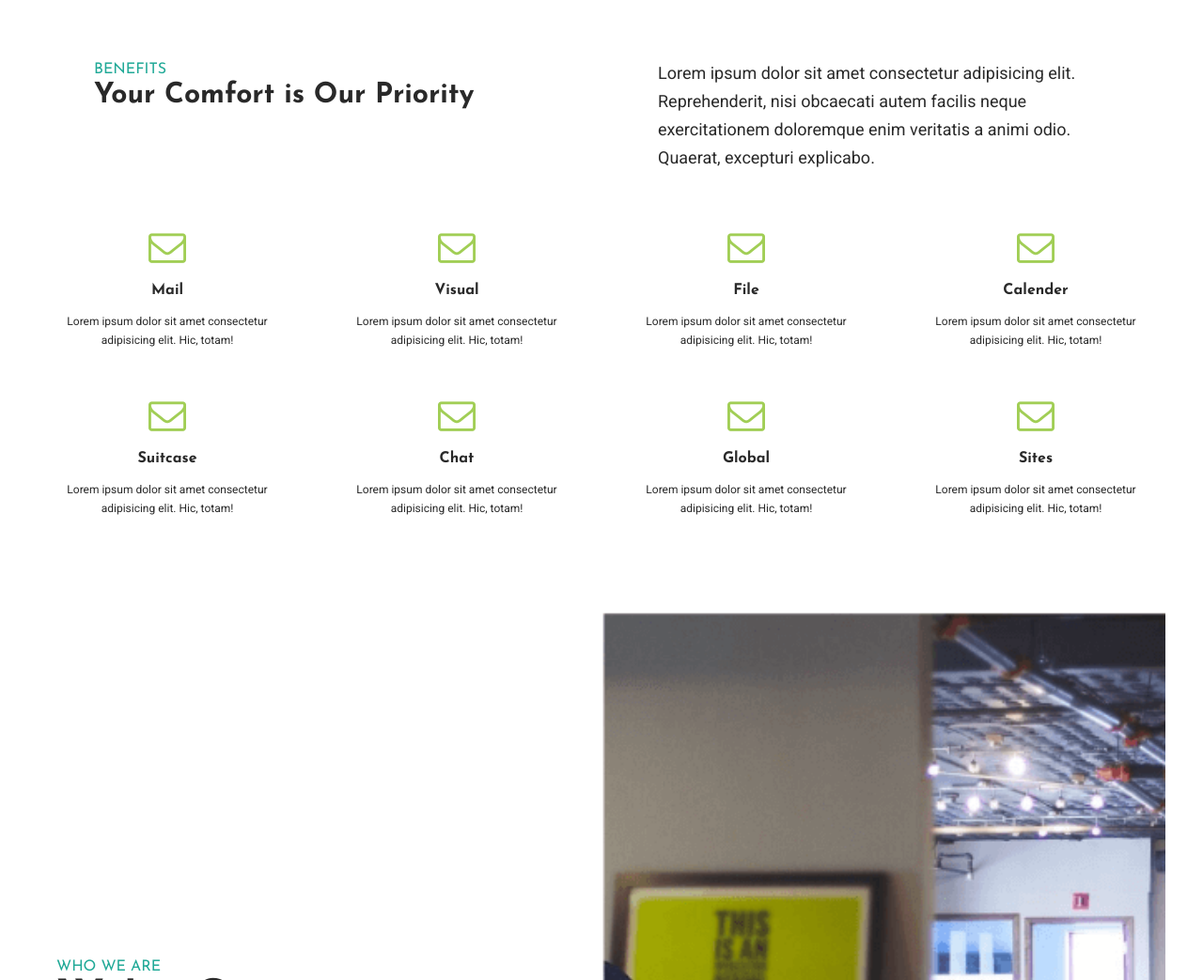
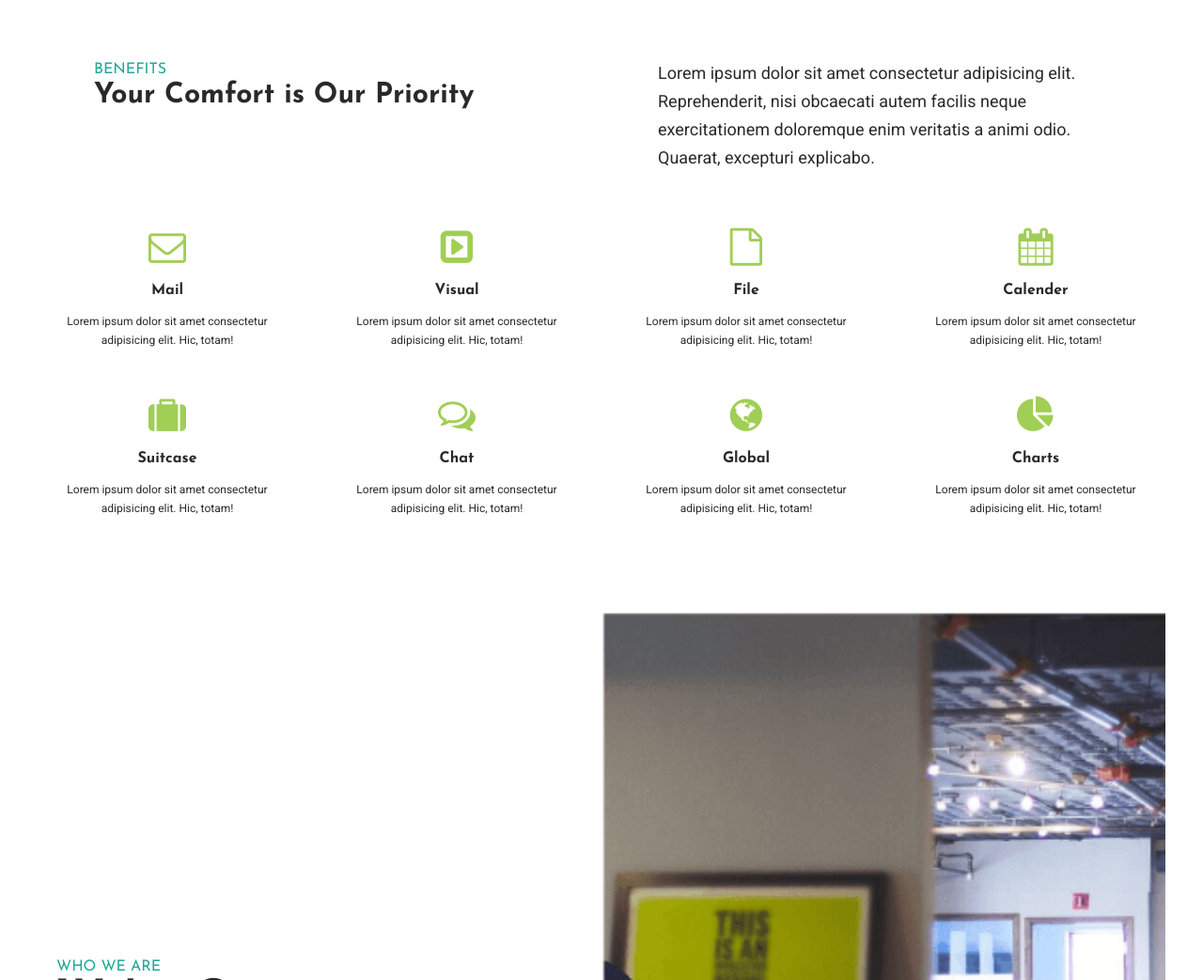
Before and after one commit to vivek-munjapara/Co-Working, a plain HTML site: page index.html in a window 1280 px wide. Shown: the part 931-1974 px from the top of the page at 94% size. Drawn offline with Linux system fonts and the light colour scheme.

Commit message:
Update index.html

```diff
--- a/index.html
+++ b/index.html
@@ -69,38 +69,38 @@
                 <p>Lorem ipsum dolor sit amet consectetur adipisicing elit. Hic, totam!</p>
             </div>
             <div class="icon">
-                <a href="#"><i class="fa fa-envelope-o" aria-hidden="true"></i></a>
+                <a href="#"><i class="fa fa-caret-square-o-right" aria-hidden="true"></i></a>
                 <h4>Visual</h4>
                 <p>Lorem ipsum dolor sit amet consectetur adipisicing elit. Hic, totam!</p>
             </div>
             <div class="icon">
-                <a href="#"><i class="fa fa-envelope-o" aria-hidden="true"></i></a>
+                <a href="#"><i class="fa fa-file-o" aria-hidden="true"></i></a>
                 <h4>File</h4>
                 <p>Lorem ipsum dolor sit amet consectetur adipisicing elit. Hic, totam!</p>
             </div>
             <div class="icon">
-                <a href="#"><i class="fa fa-envelope-o" aria-hidden="true"></i></a>
+                <a href="#"><i class="fa fa-calendar" aria-hidden="true"></i></i></a>
                 <h4>Calender</h4>
                 <p>Lorem ipsum dolor sit amet consectetur adipisicing elit. Hic, totam!</p>
             </div>
             <div class="icon">
-                <a href="#"><i class="fa fa-envelope-o" aria-hidden="true"></i></a>
+                <a href="#"><i class="fa fa-suitcase" aria-hidden="true"></i></i></a>
                 <h4>Suitcase</h4>
                 <p>Lorem ipsum dolor sit amet consectetur adipisicing elit. Hic, totam!</p>
             </div>
             <div class="icon">
-                <a href="#"><i class="fa fa-envelope-o" aria-hidden="true"></i></a>
+                <a href="#"><i class="fa fa-comments-o" aria-hidden="true"></i></a>
                 <h4>Chat</h4>
                 <p>Lorem ipsum dolor sit amet consectetur adipisicing elit. Hic, totam!</p>
             </div>
             <div class="icon">
-                <a href="#"><i class="fa fa-envelope-o" aria-hidden="true"></i></a>
+                <a href="#"><i class="fa fa-globe" aria-hidden="true"></i></a>
                 <h4>Global</h4>
                 <p>Lorem ipsum dolor sit amet consectetur adipisicing elit. Hic, totam!</p>
             </div>
             <div class="icon">
-                <a href="#"><i class="fa fa-envelope-o" aria-hidden="true"></i></a>
-                <h4>Sites</h4>
+                <a href="#"><i class="fa fa-pie-chart" aria-hidden="true"></i></a>
+                <h4>Charts</h4>
                 <p>Lorem ipsum dolor sit amet consectetur adipisicing elit. Hic, totam!</p>
             </div>
         </div>
```
